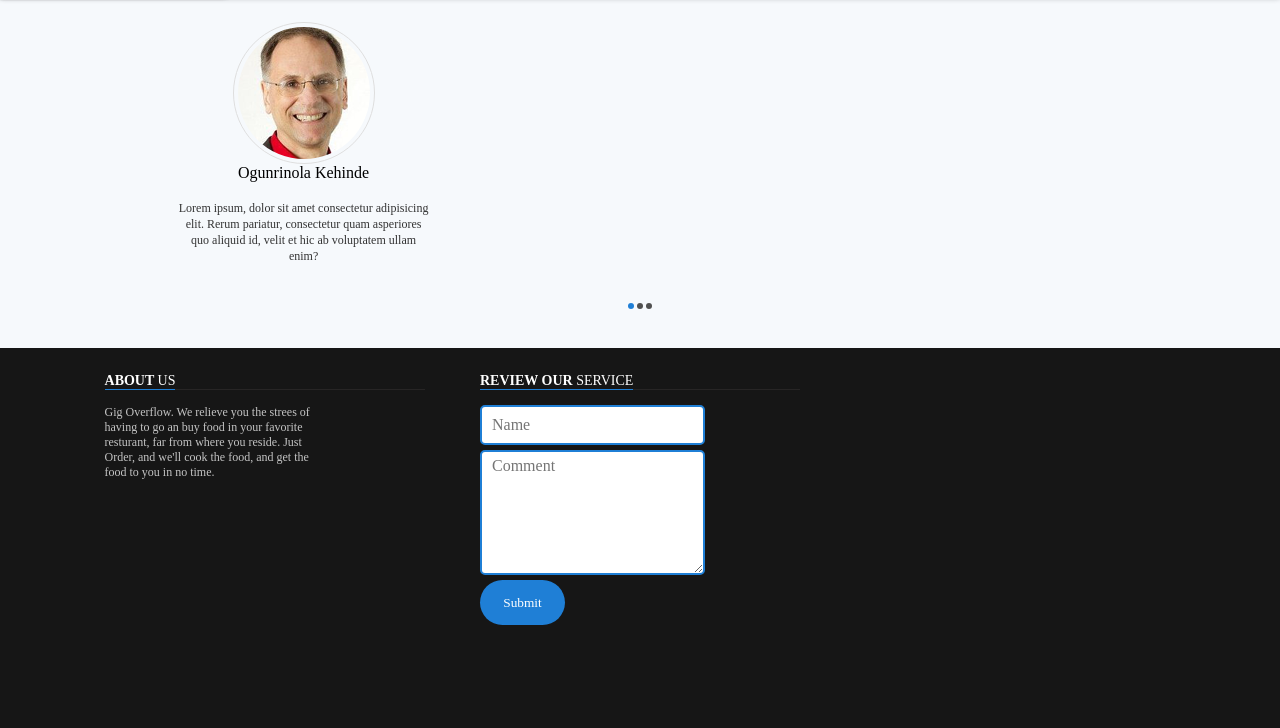
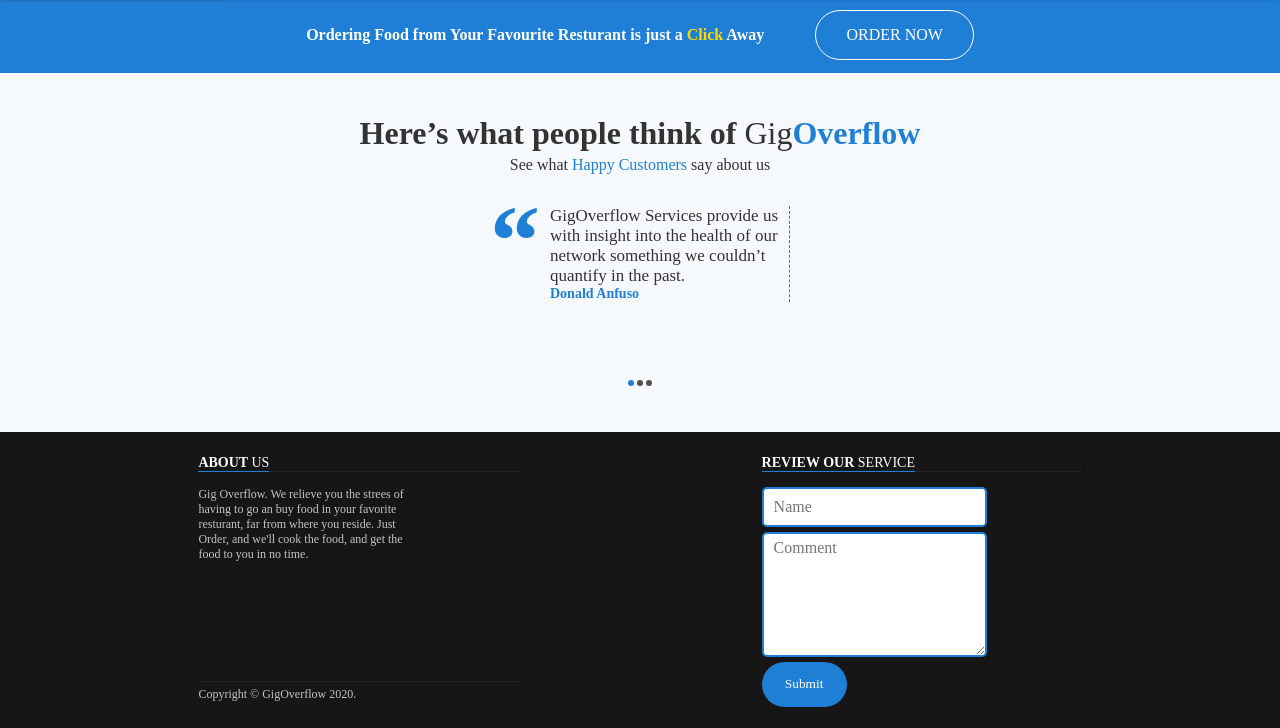
Before and after one commit to Mckenney17/Taye-website, a plain HTML site: page index.html in a window 1280 px wide. Shown: the part 72-800 px from the top of the page. Drawn offline with Linux system fonts and the light colour scheme.

Commit message:
changed testimonial design

```diff
--- a/index.html
+++ b/index.html
@@ -1,6 +1,5 @@
 <!DOCTYPE html>
 <html lang="en">
-
 <head>
     <meta charset="UTF-8">
     <meta name="viewport" content="width=device-width, initial-scale=1.0">
@@ -114,50 +113,39 @@
         <div class="testimonials-section swiper-container">
             <p class='testim-heading'>Here’s what people think of <span>Gig</span><span>Overflow</span></p>
             <p class='testim-subhead'>See what<span> Happy Customers </span>say about us</p>
-            <div class="swiper-wrapper">
-                <div class="testimonials-cont swiper-slide">
-                    <!-- JavaScript, on big-screen 3 testim per 1 cont, on tablet 2 per 1, mobile 1 per 1-->
-                    <div class="testimonial">
-                        <div class="img-circle">
-                            <!-- <img src="./img/testifier.png" alt=""> -->
-                        </div>
-                        <p class="name">Ogunrinola Kehinde</p>
-                        <div class="rating-stars">
+            <div class="testimonials-cont swiper-wrapper">
+                <!-- Mobile 1 testimony per swiper slide -->
+                <div class="testimonial swiper-slide">
+                    <div class="testimony">
+                        <span>“</span>
+                        <p class="testimony-content">GigOverflow Services provide us with insight into the health of our network something we couldn’t quantify in the past.
+                            <span>Donald Anfuso
+                                <span>
                                     <i></i>
                                     <i></i>
                                     <i></i>
                                     <i></i>
                                     <i></i>
+                                </span>
+                            </span></p>
                     </div>
-                        <div class="testimony">Lorem ipsum, dolor sit amet consectetur adipisicing elit. Rerum pariatur, consectetur quam asperiores quo aliquid id, velit et hic ab voluptatem ullam enim?</div>
-                    </div>
-                    <!-- <div class="testimonial">
-                        <div class="img-circle">
-                            <img src="./img/testifier.png" alt="">
-                        </div>
-                        <p class="name">Ogunrinola Kehinde</p>
-                        <div class="rating-stars">
+                    <!-- <div class="testimony">
+                        <span>“</span>
+                        <p class="testimony-content">Outsource My IT’s “Virtual IT” Management Services provide us with insight into the health of our network something we couldn’t quantify in the past.
+                            <span>Donald Anfuso
+                                <span>
                                     <i></i>
                                     <i></i>
                                     <i></i>
                                     <i></i>
                                     <i></i>
+                                </span>
+                            </span></p>
                     </div>
-                        <div class="testimony">Lorem ipsum, dolor sit amet consectetur adipisicing elit. Rerum pariatur, consectetur quam asperiores quo aliquid id, velit et hic ab voluptatem ullam enim?</div>
-                    </div>
-                    <div class="testimonial">
-                        <div class="img-circle">
-                            <img src="./img/testifier.png" alt="">
-                        </div>
-                        <p class="name">Ogunrinola Kehinde</p>
-                        <div class="rating-stars">
-                            <i></i>
-                            <i></i>
-                            <i></i>
-                            <i></i>
-                            <i></i>
-                        </div>
-                        <div class="testimony">Lorem ipsum, dolor sit amet consectetur adipisicing elit. Rerum pariatur, consectetur quam asperiores quo aliquid id, velit et hic ab voluptatem ullam enim?</div>
+                    <div class="testimony">
+                        <span>“</span>
+                        <p class="testimony-content">Outsource My IT’s “Virtual IT” Management Services provide us with insight into the health of our network something we couldn’t quantify in the past.
+                            <span>Donald Anfuso</span></p>
                     </div> -->
                 </div>
             </div>
@@ -177,6 +165,7 @@
                             Gig Overflow. We relieve you the strees of having to go an buy food in your favorite resturant, far from where you reside. Just Order, and we'll cook the food, and get the food to you in no time.
                         </div>
                     </div>
+                    <div class="copyright">Copyright &copy; GigOverflow 2020.</div>
                 </div>
                 <div class="item-2">
                     <div class="review-service">
@@ -197,9 +186,11 @@
                         </div>
                     </div>
                 </div>
-                <div class="item-3"></div>
+                <!-- <div class="item-3"></div> -->
             </div>
-            <div class="footer-bottom-bar"></div>
+            <div class="footer-bottom-bar">
+
+            </div>
         </div>
     </div>
     <script src="./js/index.js"></script>
--- a/js/index.js
+++ b/js/index.js
@@ -1 +1 @@
-document.body.scrollTo(0, 2500);
+document.body.scrollTo(0, 1900);
--- a/scss/_footer.scss
+++ b/scss/_footer.scss
@@ -1,21 +1,25 @@
 div.footer {
     width: 100%;
-    height: 380px;
     background: #161616;
-    padding: 2% 6% 0;
+    padding: 0 6%;
 
     .footer-content {
         width: 100%;
         @include flex(space-around);
-        flex-wrap: wrap;
+        @include mobile {
+            flex-wrap: wrap;
+        }
     }
 
     div[class|="item"] {
+        margin: 2% 0;
         width: 320px;
-        height: 300px;
-        // background: red;
+        @include flex(space-between, null, column);
         & > div {
             @include flex(null, null, column);
+            @include mobile {
+                @include flex(null, center, column);
+            }
             width: 100%;
             & > p {
                 color: $white;
@@ -45,6 +49,9 @@ div.footer {
             .line {
                 height: 1px;
                 width: 100%;
+                @include mobile {
+                    width: 50%;
+                }
                 background: #272525;
                 margin-bottom: 15px;
             }
@@ -91,6 +98,16 @@ div.footer {
             }
         }
 
+        .copyright {
+            color: #c4c4c4;
+            font: {
+                size: 12px;
+                weight: weight(light)
+            }
+            border-top: 1px solid #272525;
+            padding: 5px 0;
+        }
+
         .review-service {
             & > p > span {
                 margin-right: 10px;
@@ -112,4 +129,18 @@ div.footer {
             }
         }
     }
+    @include mobile {
+        .item-2 {
+            order: -1;
+        }
+
+        .item-1 {
+            .copyright {
+                margin-top: 20px;
+            }
+            .about-content {
+                text-align: center;
+            }
+        }
+    }
 }
--- a/scss/_globals.scss
+++ b/scss/_globals.scss
@@ -17,7 +17,8 @@ html, body {
 
 div.order-now-bar {
     display: none;
-    @include big-screen {
+    @include tablet-up {
+        white-space: nowrap;
         width: 100%;
         background: $prim;
         margin: 40px 0 0;
@@ -25,21 +26,27 @@ div.order-now-bar {
         @include flex(center, center);
         color: $white;
         font: {
-            size: 1.2vw;
+            size: 16px;
             weight: weight(semibold);
+        }
+        @include small-laptop {
+            font-size: 11px;
         }
         span {
             color: gold;
         }
 
         button {
-            width: 165px;
-            height: 55px;
             border-radius: 32px;
             background: transparent;
             color: $white;
             border: 1px solid $white;
             margin-left: 5%;
+            padding: 15px 30px;
+            font-size: 16px;
+            @include small-laptop {
+                font-size: 11px;
+            }
         }
     }
 }
--- a/scss/_testimonials.scss
+++ b/scss/_testimonials.scss
@@ -1,13 +1,11 @@
 div.testimonials-section {
     background: #f6f9fc;
-    // width: 84%;
-    padding: 3vw 12% 0;
+    padding: 3vw 5% 0;
     margin: 0 auto;
     height: initial;
     @include flex(center, center, column);
-    // padding-top: 1%;
 
-    p:first-child {
+    & > p:first-child {
         color: $grey;
         font: {
             size: 30px;
@@ -50,31 +48,66 @@ div.testimonials-section {
         }
     }
 
-    .swiper-wrapper {
-        height: auto;
+    .testimonials-cont {
+        margin: 4vh 0;
+
+        .testimonial {
+            @include flex(space-around);
         }
-    .testimonials-cont {
-        margin-top: 25px;
-        width: 100%;
-        @include flex(space-between);
-        .testimonial {
+
+
+        .testimony {
+            @include flex();
             width: 300px;
-            height: auto;
-            @include flex(center, center, column);
-            .img-circle {
-                width: 142px;
-                height: 142px;
-                border: 1px solid #dedede;
-                border-radius: 50%;
-                overflow: hidden;
-                padding: 4px;
-                background: url(../img/testifier.png) no-repeat center/auto content-box content-box;
+            min-width: 300px;
+            @include tablet {
+                width: 250px;
+                min-width: 250px;
             }
-            .rating-stars {
-                color: #EFCE4A;
 
+            @include mobile {
+                width: 80vw;
+                min-width: 80vw;
+            }
+            & > span {
+                line-height: 100px;
+                font-size: 100px;
+                @include tablet {
+                    line-height: 70px;
+                    font-size: 70px;
+                }
+                font-family: Dosis;
+                font-weight: weight(black);
+                margin-top: -15px;
+                margin-right: 10px;
+                @include tablet {
+                    margin-top: -7px;
+                    margin-right: 5px;
+                }
+                color: $prim;
+            }
+            .testimony-content {
+                color: $grey;
+                border-right: 1px dashed $prim;
+                font-size: 17px;
+                font-weight: weight(light);
+                margin: 0 auto;
+                @include tablet {
+                    font-size: 15px;
+                }
+
+                span:last-child {
+                    display: inline-block;
+                    font-size: 14px;
+                    color: $prim;
+                    font-weight: weight(semibold);
+                    @include flex(null, center);
+                    span {
+                        margin-left: 15px;
+                    }
                     i {
                         font-style: normal;
+                        color: $prim;
                         &::before {
                             font-family: 'Font Awesome 5 Free Solid';
                             content: "\f005";
@@ -87,12 +120,6 @@ div.testimonials-section {
                         }
                     }
                 }
-            .testimony {
-                text-align: center;
-                font-size: 12px;
-                line-height: 16px;
-                color: $grey;
-                max-width: 250px;
             }
         }
     }
--- a/scss/_varsMixFuncs.scss
+++ b/scss/_varsMixFuncs.scss
@@ -59,6 +59,12 @@ $ills-map: (
     }
 }
 
+@mixin tablet-up {
+    @media (min-width: 577px) {
+        @content;
+    }
+}
+
 @mixin tablet {
     @media (max-width: 768px) {
         @content;
```
Also changed, not shown: css/style.css, 1 other file. Lines whose indentation alone changed are shown as unchanged.
